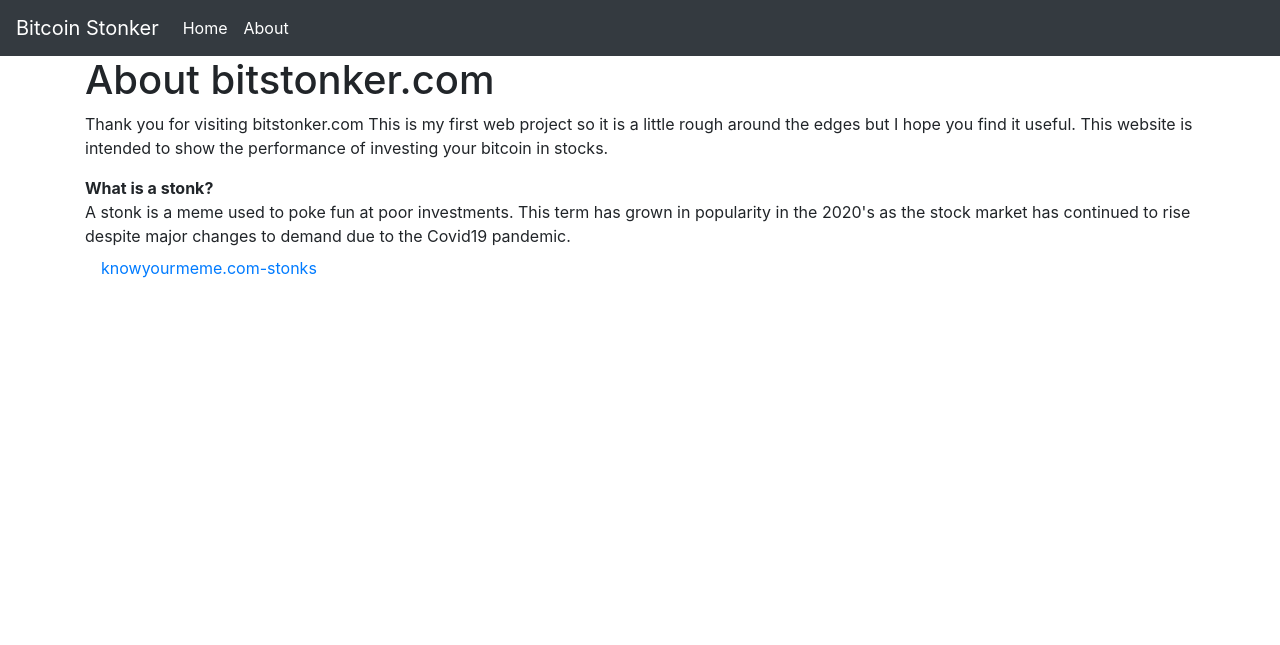
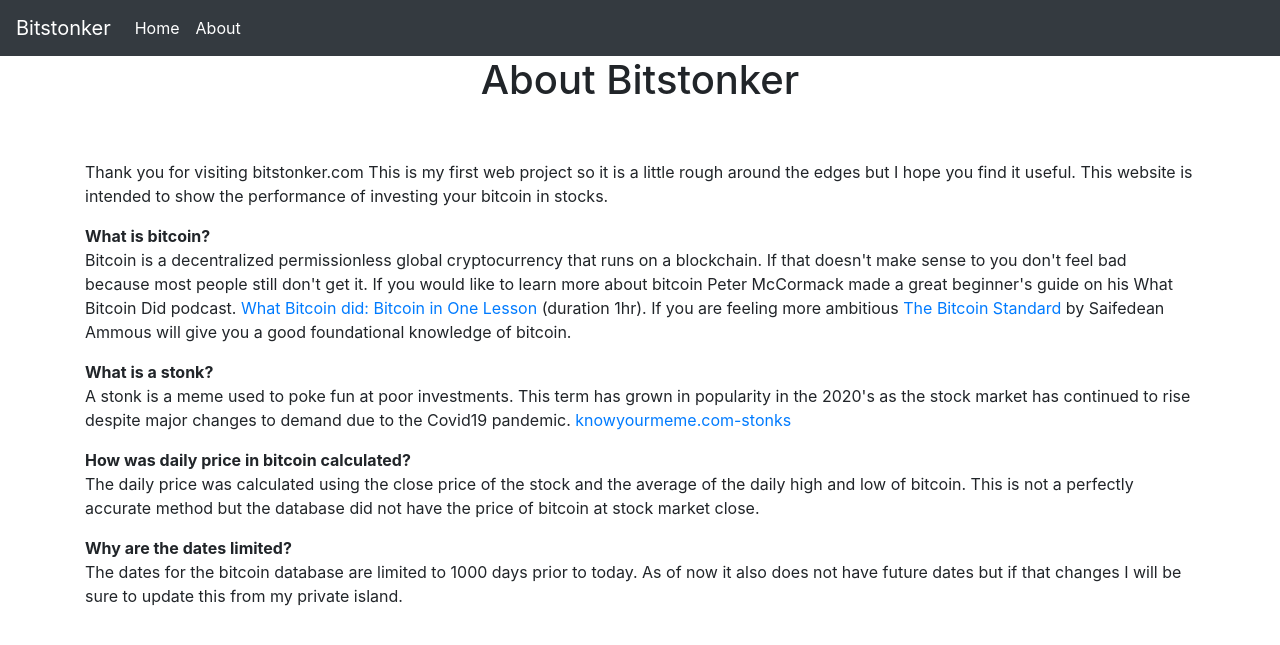
Before and after one commit to benskee/Bitstonker, a Flask app: page /about in a window 1280 px wide. Shown: the top 645 px of the page. Run offline with Flask 2, Linux system fonts and the light colour scheme; some libraries are stand-ins or nearby versions.

Commit message:
date range

```diff
--- a/app/routes.py
+++ b/app/routes.py
@@ -14,11 +14,12 @@ def index():
         df_btc = ""
         graph = ""
 
+
+
     if request.method == "POST":
         stonk = request.form.get('stonk').upper()
         start_date = request.form.get('start_date')
         end_date = request.form.get('end_date')
-
 
         #get stonk dataframe
         api_key = os.getenv('SECRET_KEY')
@@ -67,6 +68,16 @@ def index():
 
         start_date = datetime.strptime(start_date, '%Y-%m-%d').date()
         end_date = datetime.strptime(end_date, '%Y-%m-%d').date()
+
+        if start_date > end_date:
+            start_date, end_date = end_date, start_date
+
+        if start_date < df_btc['date'][len(df_btc)-1]:
+            start_date = df_btc['date'][len(df_btc)-1]
+
+        if end_date > df_btc['date'][0]:
+            end_date = df_btc['date'][0]
+
         start = df_btc.loc[df_btc['date'] == start_date].index[0]
         end = df_btc.loc[df_btc['date'] == end_date].index[0]
 
--- a/app/templates/about.html
+++ b/app/templates/about.html
@@ -1,14 +1,35 @@
 {% extends "layout.html" %}
 
 {% block content %}
-<h1>About bitstonker.com</h1>
-<p>Thank you for visiting bitstonker.com This is my first web project so it is a little rough around the edges but I hope you find it
-    useful. This website is intended to show the performance of investing your bitcoin in stocks.
-</p>
-<p>
-    <b>What is a stonk?</b> <br>
-    A stonk is a meme used to poke fun at poor investments. This term has grown in popularity in the 2020's as the stock market
-    has continued to rise despite major changes to demand due to the Covid19 pandemic.
-    <a class="nav-link" href="https://knowyourmeme.com/memes/stonks">knowyourmeme.com-stonks</a>
+<div>
+    <h1 style="text-align:center">About Bitstonker<br><br></h1>
+    <p>Thank you for visiting bitstonker.com This is my first web project so it is a little rough around the edges but I
+        hope you find it
+        useful. This website is intended to show the performance of investing your bitcoin in stocks.
     </p>
+    <p>
+        <b>What is bitcoin?</b> <br>
+        Bitcoin is a decentralized permissionless global cryptocurrency that runs on a blockchain. If that doesn't make sense to you don't feel bad
+        because most people still don't get it. If you would like to learn more about bitcoin Peter McCormack made a great beginner's guide
+        on his What Bitcoin Did podcast. <a href="https://www.whatbitcoindid.com/podcast/bitcoin-in-one-lesson">What Bitcoin did: Bitcoin in One Lesson</a>
+        (duration 1hr). If you are feeling more ambitious <a href="https://www.amazon.com/Bitcoin-Standard-Decentralized-Alternative-Central/dp/1119473861">
+        The Bitcoin Standard</a> by Saifedean Ammous will give you a good foundational knowledge of bitcoin.
+    </p>
+    <p>
+        <b>What is a stonk?</b> <br>
+        A stonk is a meme used to poke fun at poor investments. This term has grown in popularity in the 2020's as the stock
+        market has continued to rise despite major changes to demand due to the Covid19 pandemic. <a href="https://knowyourmeme.com/memes/stonks">knowyourmeme.com-stonks</a>
+    </p>
+    <p>
+        <b>How was daily price in bitcoin calculated?</b> <br>
+        The daily price was calculated using the close price of the stock and the average of the daily high and low of bitcoin. This is not a perfectly
+        accurate method but the database did not have the price of bitcoin at stock market close.
+    </p>
+    <p>
+        <b>Why are the dates limited?</b> <br>
+        The dates for the bitcoin database are limited to 1000 days prior to today. As of now it also does not have future dates but if that changes
+        I will be sure to update this from my private island.
+    </p>
+
+</div>
 {% endblock %}
--- a/app/templates/error_page.html
+++ b/app/templates/error_page.html
@@ -1,7 +1,7 @@
 {% extends "layout.html" %}
 
 {% block content %}
-    <h1>An unexpected error has occurred</h1>
-    <p>Sorry, something went wrong. Please check your inputs and try again.</p>
-    <p><a href="{{ url_for('index') }}">Back</a></p>
+    <h1 style="text-align:center">Oops, something broke.<br><br></h1>
+    <h6>Please check your inputs and try again.</h6>
+    <h3><br><a href="{{ url_for('index') }}">Back</a></h3>
 {% endblock %}
--- a/app/templates/index.html
+++ b/app/templates/index.html
@@ -1,12 +1,12 @@
 {% extends 'layout.html' %}
 
 {% block content %}
-    <h1>Bit Stonker</h1>
+    <h1 style="text-align:center">Bit Stonker <br><br></h1>
     <form class="form-inline" action="{{ url_for('index') }}" method="POST">
             <div><input type="text" name="stonk" class="form-control" placeholder="Type your stonk here."></div>
             <label for="start_date" style= "margin:0px 10px"> Start Date: </label>
             <input type="date" name="start_date">
-            <label for="end_date" style= "margin:0px 10px"> End Date: </label>
+            <label for="end_date" max="{{today}}" style= "margin:0px 10px"> End Date: </label>
             <input type="date" name="end_date">
             <button type="submit" class="btn btn-info" style= "margin:0px 10px">Submit</button>
     </form>
--- a/app/templates/layout.html
+++ b/app/templates/layout.html
@@ -12,7 +12,7 @@
 <body>
     <header>
         <nav class="navbar navbar-expand-sm navbar-dark bg-dark">
-            <a class="navbar-brand" href="{{ url_for('index') }}">Bitcoin Stonker</a>
+            <a class="navbar-brand" href="{{ url_for('index') }}">Bitstonker</a>
             <button class="navbar-toggler d-lg-none" type="button" data-toggle="collapse"
                 data-target="#collapsibleNavId" aria-controls="collapsibleNavId" aria-expanded="false"
                 aria-label="Toggle navigation">
```
Also changed, not shown: app/static/image_49995.png (deleted), app/static/image_58240.png (added), 1 other file.
